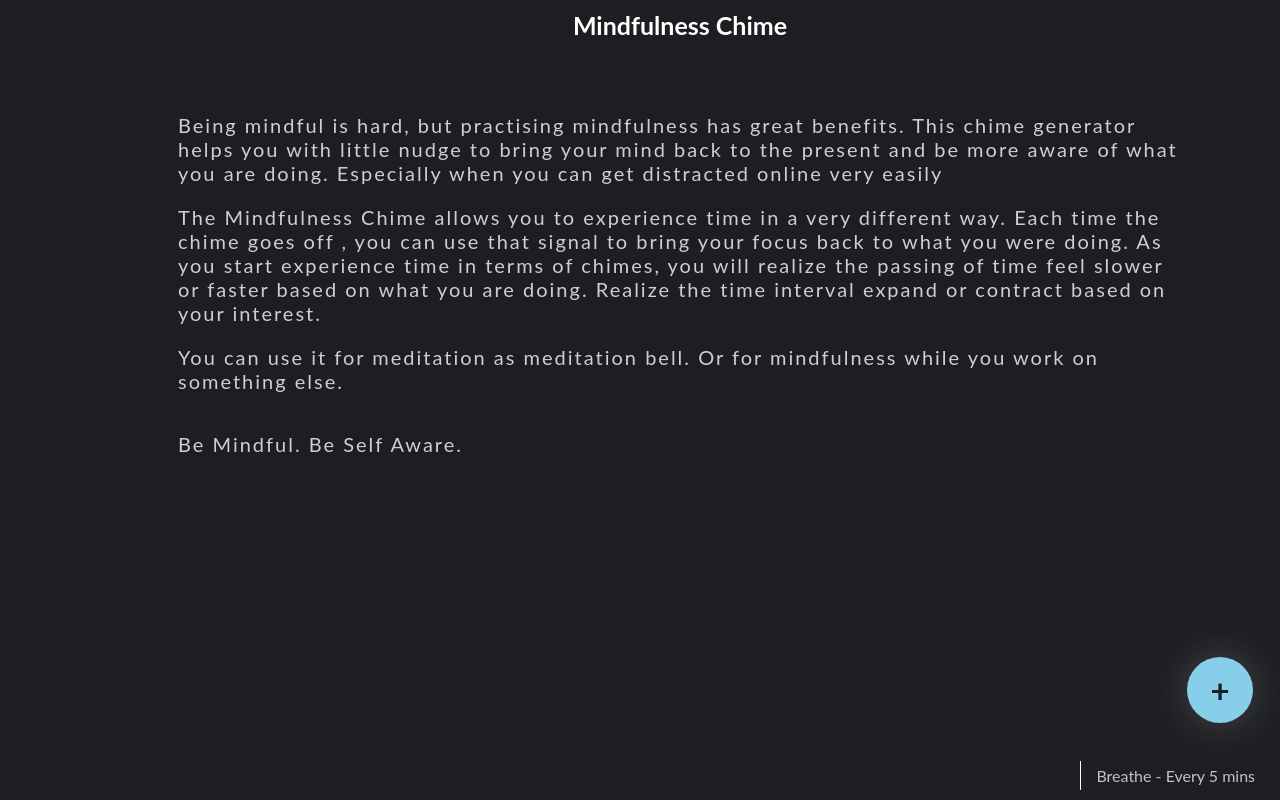
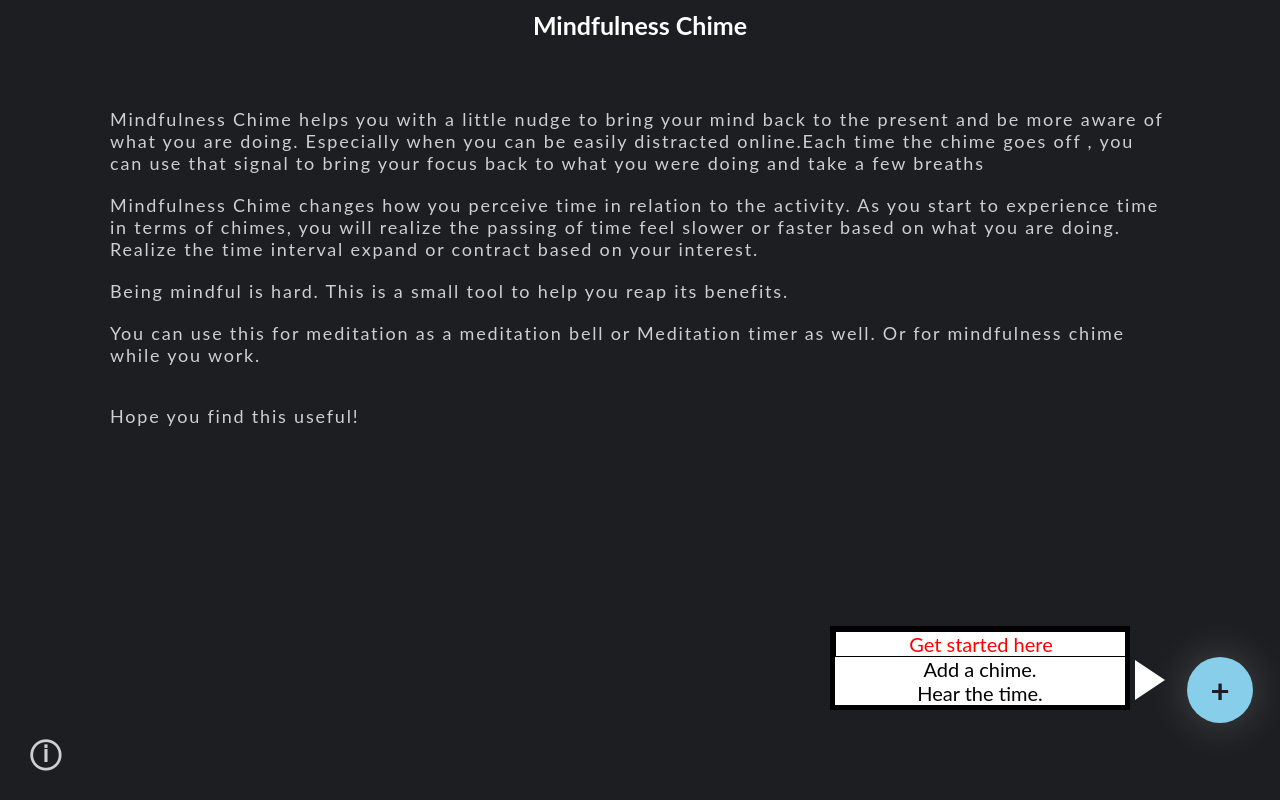
Before and after one commit to hrishikesh-p/focus, a plain HTML site: page index.html in a window 1280 px wide. Shown: the top 800 px of the page. Drawn offline with Linux system fonts and the light colour scheme.

Commit message:
Add a intro

```diff
--- a/index.html
+++ b/index.html
@@ -2,7 +2,8 @@
 <html lang="en">
 <head>
   <meta charset="UTF-8">
-  <title>Mindfullness Chime</title>
+  <title>Mindfulness Chime</title>
+  <meta name="description" content="Mindfulness bells , Awakening bells or Mindfulness Chimes provide you nudges to stay mindful while you are at the computer.">
   <link rel="stylesheet" href="styles/app.css">
   <script src="scripts/config.js"></script>
   <script src="scripts/element.js"></script>
@@ -19,17 +20,41 @@
 
 </head>
 <body>
-  <h2> Mindfulness Chime </h2>
-  <br/>
-  <br/>
-  <div class="description">
-    <p>Being mindful is hard, but practising mindfulness has great benefits. This chime generator helps you with little nudge to bring your mind back to the present and be more aware of what you are doing. Especially when you can get distracted online very easily</p>
-    <p>The Mindfulness Chime allows you to experience time in a very different way. Each time the chime goes off , you can use that signal to bring your focus back to what you were doing. As you start experience time in terms of chimes, you will realize the passing of time feel slower or faster based on what you are doing. Realize the time interval expand or contract based on your interest.</p>
-    <p>You can use it for meditation as meditation bell. Or for mindfulness while you work on something else. </p>
+  <div class="content">
+    <h2> Mindfulness Chime </h2>
     <br/>
-    <p> Be Mindful. Be Self Aware.</p>
+    <br/>
+    <div class="description">
+      <p>Mindfulness Chime helps you with a little nudge to bring your mind back to the present and be more aware of what you are doing. Especially when you can be easily distracted online.Each time the chime goes off , you can use that signal to bring your focus back to what you were doing and take a few breaths</p>
+      <p>Mindfulness Chime changes how you perceive time in relation to the activity. As you start to experience time in terms of chimes, you will realize the passing of time feel slower or faster based on what you are doing. Realize the time interval expand or contract based on your interest.</p>
+      <p>Being mindful is hard. This is a small tool to help you reap its benefits.</p>
+      <p>You can use this for meditation as a meditation bell or Meditation timer as well. Or for mindfulness chime while you work.</p>
+      <br/>
+      <p> Hope you find this useful!</p>
+    </div>
+    <div class="breather-holder" id="breather-holder">
+    </div>
   </div>
-  <div class="breather-holder" id="breather-holder">
+  <div class="about">
+    <div class="about-content">
+      <p>Creative Commons Attributions</p><br/>
+        <ul>
+          <li>Fav Icons made by <a href="https://www.flaticon.com/authors/ultimatearm" title="ultimatearm">ultimatearm</a> from <a href="https://www.flaticon.com/" title="Flaticon"> www.flaticon.com</a></li>
+          <li>Sounds file from <a href="https://notificationsounds.com/">Notification Sounds</a></li>
+        </ul><br/><br/>
+        <p>I wrote the first version to generate a recurring sound to keep the connection alive to my bluetooth speaker. <br/>
+        As a side effect, realized the chime sounds improved my focus and helped me stay on track.<br/>
+        Now I use this a lot, so decided to share!</p><br/>
+        <p>Website by MadEyeRex</p>
+    </div>
+    <span> &#9432; </span>
+  </div>
+  <div id="tour-dialog-container" class="tour-dialog-container">
+    <div class="tour-dialog">
+      <div class="title">Get started here</div>
+      <div class="content">Add a chime. <br/> Hear the time.</div>
+    </div>
+    <div class="arrow"> </div>
   </div>
   <div class="menu">
     <div class="icon-main icon-holder">
--- a/scripts/app.js
+++ b/scripts/app.js
@@ -194,9 +194,28 @@ Chimer.onDisplayChimeText(function(msg , blinkTab, notification, chime){
     }
 });
 
+function showTour(){
+  var tourElem =  document.getElementById("tour-dialog-container");
+  if(Chimer.chimes.length == 0) { // first Run
+    if(tourElem){
+      tourElem.style.display = "block";
+    }
+  }
+  else {
+    if(tourElem){
+      tourElem.style.display = "none";
+    }
+  }
+}
+
+Chimer.onInitCompleted(showTour);
+Chimer.onChimesChanged(showTour);
+
 function showForm(){
   document.getElementById("form-container").className += " active";
   document.getElementById("custom-chime-form").reset();
+  document.getElementById("chime-sound-enabled").checked=true;
+  document.querySelector("#chime-sound-key option[value=chimes]").selected = true;
 }
 
 function hideForm(){
--- a/scripts/config.js
+++ b/scripts/config.js
@@ -7,31 +7,33 @@ let config = {
   sounds : [
     "all-cards-on-table",
     "awareness",
-    "cause-and-effect",
     "chimes",
-    "engine",
     "filling-your-inbox",
     "gesture",
     "knob",
-    "oringz-w447",
     "piece-of-cake",
     "reload",
+    "sharp",
     "scratch",
-    "shield",
+    "your-turn",
+    "beyond-doubt",
+    "falling-into-place",
+    "goes-without-saying",
+    "hide-and-seek",
+    "just-saying",
+    "open-up",
+    "pristine",
+    "quite-impressed",
+    "relentless",
+    "cause-and-effect",
     "springy",
-    "your-turn"
+    "engine",
+    "oringz-w447",
+    "shield"
   ]
 }
 
-let default_chimes = [{
-  id : new Date().getTime(),
-  name : "Breathe",
-  interval : 5,
-  ding : {
-    sound : true,
-    soundKey : "chimes"
-  }
-}];
+let default_chimes = [];
 
 var Chimer = {
   prevId : -1,
--- a/styles/app.css
+++ b/styles/app.css
@@ -241,17 +241,19 @@ h2, h1 {
 }
 
 .description {
-  padding : 15px;
+  margin : 10px;
   background : #1c1e21;
-  width : 80%;
+  display: flex;
+  flex-direction: column;
+  justify-content: space-around;
 }
 
 .description p {
   color : #cdcfd1;
-  font-size : 20px;
+  font-size : 18px;
   font-weight : italic;
   letter-spacing : 0.1em;
-  padding: 10px;
+  padding: 10px 100px 10px 100px ;
 }
 
 .breather-holder {
@@ -262,3 +264,77 @@ h2, h1 {
   width: 100%;
   justify-content : space-evenly;
 }
+
+.about {
+  color: #cdcfd1;
+  position: absolute;
+  left : 30px;
+  bottom : 30px;
+}
+
+.about span {
+  font-size: 30px;
+  font-weight : bold;
+}
+
+.about-content {
+  display:none;
+  font-size: 15px;
+}
+
+.about:hover .about-content {
+  display:block;
+}
+
+.about a {
+  color: #cdcfd1;
+}
+
+.tour-dialog {
+  color: black;
+  background: white;
+  border: 5px solid black;
+  text-align: center;
+  font-size : 20px;
+}
+
+.tour-dialog-container {
+  width: 300px;
+  position: absolute;
+  right: 150px;
+  bottom : 50px;
+  display: none;
+}
+
+.tour-dialog-container .arrow {
+  content : "  ";
+  height:0px;
+  width:0px;
+  border-top: 20px solid transparent;
+  border-bottom: 20px solid transparent;
+  border-left: 30px solid white;
+  position:relative;
+  left:305px;
+  bottom:50px;
+  float:left;
+}
+
+.tour-dialog .close-dialog {
+  content: "x";
+  float:left;
+  top: 10px;
+  position: relative;
+}
+
+.tour-dialog .title {
+  border: 1px solid black;
+  width: 100%;
+  font-weight: italic;
+  color: red;
+}
+
+.tour-dialog .content {
+  border: 0px;
+  padding: 0px;
+  width: 100%;
+}
```
Also changed, not shown: 10 other files.
